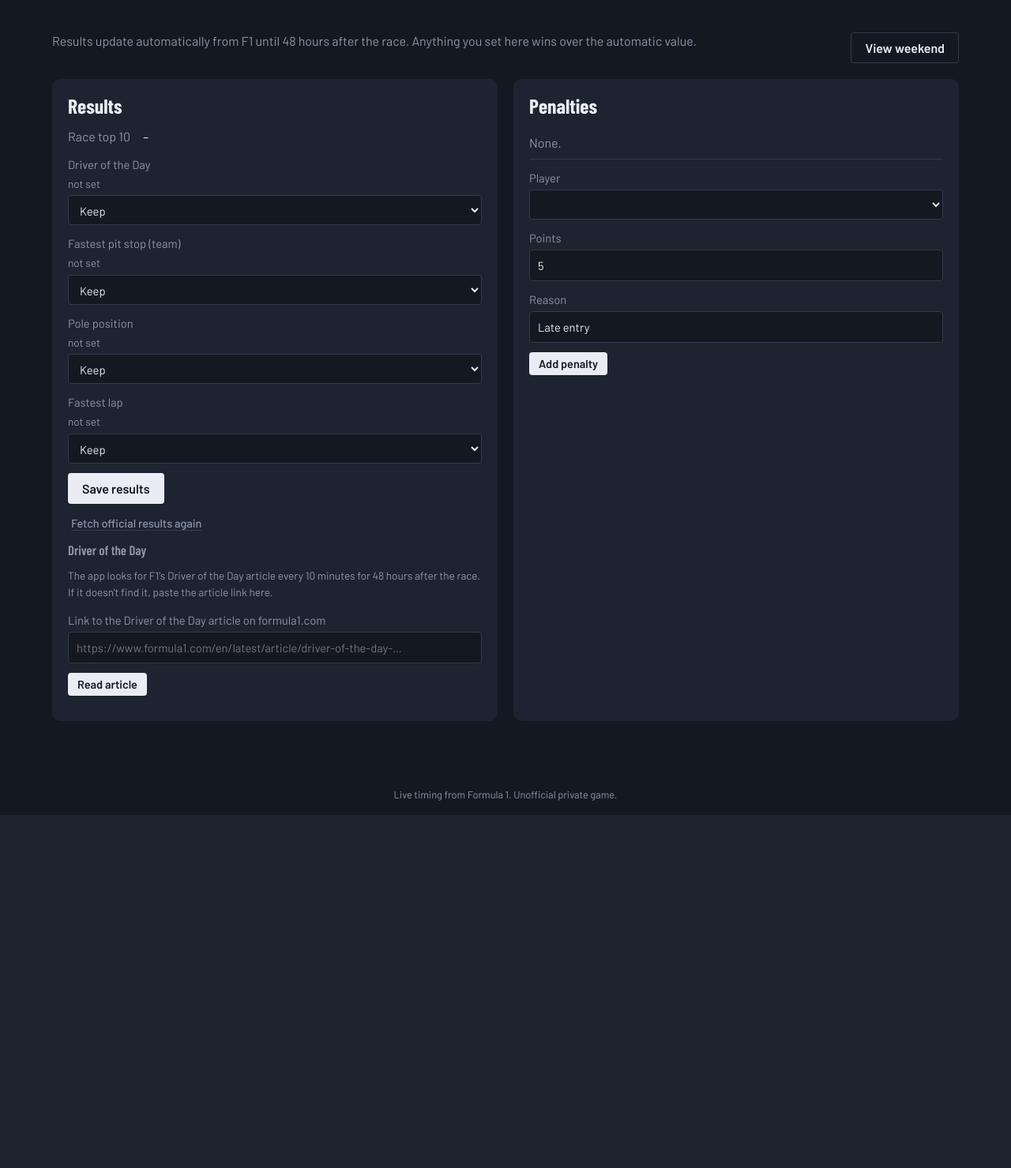
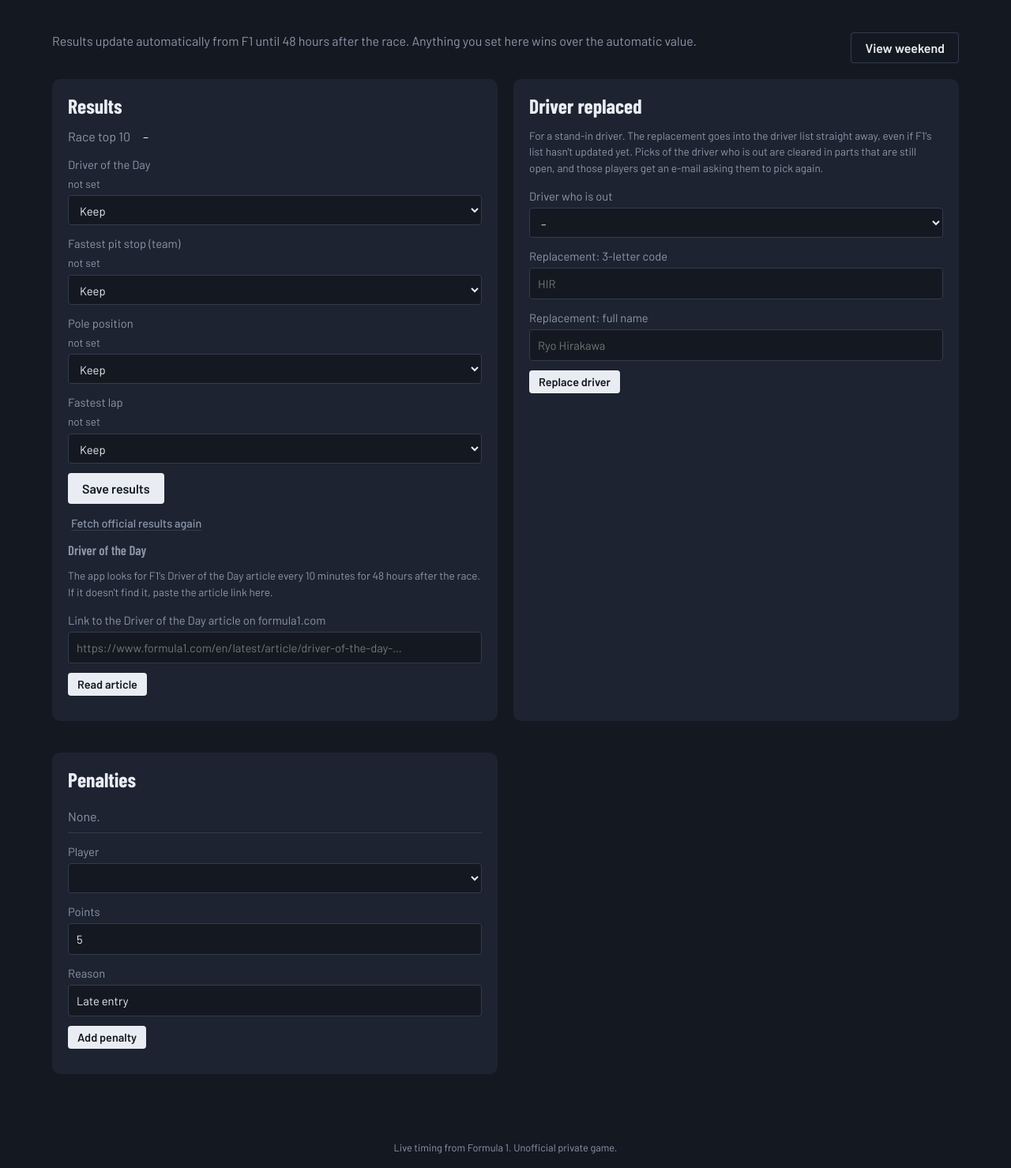
Before and after one commit to MartijnB1978/paddock-club-addon, a FastAPI app: template f1_paddock_club/app/f1pool/templates/admin_event.html in a window 1280 px wide. Shown: the part 61-1540 px from the top of the page at 79% size. Before the commit the page ends 1093 px from the top, so only its background shows below. Run offline with FastAPI, Linux system fonts and the light colour scheme; the template is opened without the code that fills it, so the values that code supplies are empty; parts of the project's set-up code (start-up, migrations or seed data) failed here and were passed over.

Commit message:
Admin: 'Driver replaced' tool - stand-in joins driver list, open picks of the outgoing driver are cleared and players e-mailed (v1.2.11)
Co-Authored-By: Claude Opus 5.5 <noreply@anthropic.com>
Claude-Session: https://claude.ai/code/session_01Ui2tTkZYvYLamZTPKPRsjP

```diff
--- a/f1_paddock_club/app/f1pool/db.py
+++ b/f1_paddock_club/app/f1pool/db.py
@@ -31,6 +31,9 @@ CREATE TABLE IF NOT EXISTS sessions(
 CREATE TABLE IF NOT EXISTS entrants(
   event_id INTEGER, number TEXT, tla TEXT, name TEXT, team TEXT, colour TEXT, headshot TEXT,
   PRIMARY KEY(event_id, tla));
+CREATE TABLE IF NOT EXISTS driver_swaps(
+  event_id INTEGER, out_tla TEXT, in_tla TEXT, in_name TEXT, created_at TEXT,
+  PRIMARY KEY(event_id, out_tla));
 CREATE TABLE IF NOT EXISTS teams(
   year INTEGER, name TEXT, colour TEXT, logo_url TEXT, logo_checked TEXT,
   PRIMARY KEY(year, name));
@@ -116,6 +119,17 @@ def init():
     conn().executescript(SCHEMA)
 
 
+def apply_driver_swaps(c, event_id):
+    """Keep admin-entered driver replacements in force, even when F1's driver list is still the old one."""
+    for sw in c.execute("SELECT * FROM driver_swaps WHERE event_id=?", (event_id,)).fetchall():
+        has_in = c.execute("SELECT 1 FROM entrants WHERE event_id=? AND tla=?", (event_id, sw["in_tla"])).fetchone()
+        if has_in:
+            c.execute("DELETE FROM entrants WHERE event_id=? AND tla=?", (event_id, sw["out_tla"]))
+        else:
+            c.execute("UPDATE entrants SET tla=?, name=?, headshot='' WHERE event_id=? AND tla=?",
+                      (sw["in_tla"], sw["in_name"], event_id, sw["out_tla"]))
+
+
 def setting(key, default=None):
     r = q1("SELECT value FROM settings WHERE key=?", key)
     return r["value"] if r else default
--- a/f1_paddock_club/app/f1pool/engine.py
+++ b/f1_paddock_club/app/f1pool/engine.py
@@ -167,6 +167,7 @@ class Engine:
                 if d["team"]:
                     c.execute("INSERT INTO teams(year,name,colour) VALUES(?,?,?) ON CONFLICT(year,name) "
                               "DO UPDATE SET colour=excluded.colour", (ev["year"], d["team"], d["colour"]))
+            db.apply_driver_swaps(c, ev["id"])
         self.bump()
 
     def backfill_entrants(self, year):
--- a/f1_paddock_club/app/f1pool/main.py
+++ b/f1_paddock_club/app/f1pool/main.py
@@ -773,7 +773,8 @@ def admin_event(request: Request, event_id: int):
                   pens=db.q("SELECT p.*, u.name FROM penalties p JOIN users u ON u.id=p.user_id "
                             "WHERE event_id=?", event_id), fields=scoring.fields_for_event(ev),
                   votes=db.q("SELECT * FROM dotd_votes WHERE event_id=? ORDER BY rank", event_id),
-                  entries=None if ev["imported"] else entry_status(ev), year=ev["year"])
+                  entries=None if ev["imported"] else entry_status(ev), year=ev["year"],
+                  swaps=db.q("SELECT * FROM driver_swaps WHERE event_id=?", event_id))
 
 
 @app.post("/admin/event/{event_id}")
@@ -825,6 +826,57 @@ async def admin_event_save(request: Request, event_id: int):
             return redirect(f"/admin/event/{event_id}")
         engine.save_dotd(ev, found)
         flash(request, f"Driver of the Day: {found['votes'][0]['name']}.")
+    elif action == "swap":
+        if ev["frozen"] or ev["imported"]:
+            flash(request, "This weekend is frozen.", "err")
+            return redirect(f"/admin/event/{event_id}")
+        out_tla = (form.get("out_tla") or "").strip().upper()
+        in_tla = (form.get("in_tla") or "").strip().upper()
+        in_name = (form.get("in_name") or "").strip()
+        if not out_tla or len(in_tla) != 3 or not in_tla.isalpha() or not in_name or in_tla == out_tla:
+            flash(request, "Choose the driver who is out, and enter the replacement's 3-letter code and name.", "err")
+            return redirect(f"/admin/event/{event_id}")
+        out = db.q1("SELECT name FROM entrants WHERE event_id=? AND tla=?", event_id, out_tla)
+        out_name = out["name"] if out else out_tla
+        with db.tx() as c:
+            c.execute("INSERT OR REPLACE INTO driver_swaps VALUES(?,?,?,?,?)",
+                      (event_id, out_tla, in_tla, in_name, db.iso(db.now_utc())))
+            db.apply_driver_swaps(c, event_id)
+        # clear picks of the outgoing driver in parts that are still open, and tell those players
+        open_fields = [f for f in scoring.fields_for_event(ev) if f != "fp" and not is_locked(event_id, f)]
+        hit = defaultdict(list)
+        if open_fields:
+            ph = ",".join("?" * len(open_fields))
+            for r in db.q(f"SELECT DISTINCT user_id, field FROM predictions WHERE event_id=? AND value=? "
+                          f"AND field IN ({ph})", event_id, out_tla, *open_fields):
+                hit[r["user_id"]].append(scoring.LABELS[r["field"]])
+            db.ex(f"DELETE FROM predictions WHERE event_id=? AND value=? AND field IN ({ph})",
+                  event_id, out_tla, *open_fields)
+        link = f"{mailer.base_url()}/predict/{event_id}"
+        names, mailed = [], 0
+        for uid, parts in hit.items():
+            usr = db.q1("SELECT * FROM users WHERE id=?", uid)
+            if not usr:
+                continue
+            names.append(usr["name"])
+            if usr["active"] and usr["email"] and mailer.send(
+                    usr["email"], f"{ev['name']}: {out_name} is out, please pick again",
+                    f"Hi {usr['name']},\n\n{in_name} replaces {out_name} at the {ev['name']}. "
+                    f"You had picked {out_name} for:\n- " + "\n- ".join(parts)
+                    + f"\n\nThat pick has been cleared. Please choose again before the deadline:\n{link}"
+                    "\n\nPaddock Club Reeuwijk"):
+                mailed += 1
+        db.logmsg("info", f"{ev['name']}: {in_name} ({in_tla}) replaces {out_name} ({out_tla}); "
+                          f"picks cleared for {', '.join(sorted(names)) or 'nobody'}")
+        flash(request, f"{in_name} replaces {out_name}. "
+                       + (f"Picks cleared for {', '.join(sorted(names))}; {mailed} e-mailed." if names
+                          else "Nobody had picked them in an open part."))
+    elif action == "unswap":
+        with db.tx() as c:
+            c.execute("DELETE FROM driver_swaps WHERE event_id=? AND out_tla=?",
+                      (event_id, (form.get("out_tla") or "").upper()))
+        engine.force("entrants")
+        flash(request, "Replacement removed; the driver list is reloaded from F1 shortly.")
     elif action == "refetch":
         db.ex("UPDATE sessions SET last_fetch=NULL WHERE event_id=?", event_id)
         engine.force("finalise")
--- a/f1_paddock_club/app/f1pool/templates/admin_event.html
+++ b/f1_paddock_club/app/f1pool/templates/admin_event.html
@@ -46,6 +46,24 @@
   {% if false %}
   {% endif %}
 </section>
+{% if not ev.frozen and not ev.imported %}
+<section class="card">
+  <h2>Driver replaced</h2>
+  <p class="muted small">For a stand-in driver. The replacement goes into the driver list straight away, even if F1's list hasn't updated yet. Picks of the driver who is out are cleared in parts that are still open, and those players get an e-mail asking them to pick again.</p>
+  {% for sw in swaps %}
+  <p>{{ sw.in_name }} ({{ sw.in_tla }}) replaces {{ sw.out_tla }}
+    <form method="post" class="inline"><input type="hidden" name="csrf" value="{{ csrf }}"><input type="hidden" name="out_tla" value="{{ sw.out_tla }}"><button class="linkbtn" name="action" value="unswap">Undo</button></form></p>
+  {% endfor %}
+  <form method="post" class="stack" onsubmit="return confirm('Clear picks of the driver who is out and e-mail those players?');">
+    <input type="hidden" name="csrf" value="{{ csrf }}"><input type="hidden" name="action" value="swap">
+    <label>Driver who is out<select name="out_tla" required><option value="">–</option>{% for d in drivers %}<option value="{{ d.tla }}">{{ d.tla }}  {{ d.name }}</option>{% endfor %}</select></label>
+    <label>Replacement: 3-letter code<input name="in_tla" maxlength="3" required placeholder="HIR" style="text-transform:uppercase"></label>
+    <label>Replacement: full name<input name="in_name" required placeholder="Ryo Hirakawa"></label>
+    <button class="btn small">Replace driver</button>
+  </form>
+</section>
+{% endif %}
+
 <section class="card">
   <h2>Penalties</h2>
   <ul class="list">{% for p in pens %}<li><b>{{ p.name }}</b> −{{ p.points }} {{ p.reason }}
--- a/f1_paddock_club/config.yaml
+++ b/f1_paddock_club/config.yaml
@@ -1,5 +1,5 @@
 name: Paddock Club F1
-version: "1.2.10"
+version: "1.2.11"
 slug: f1_paddock_club
 description: F1 prediction game with live standings, published through its own isolated Tailscale Funnel node
 url: https://github.com/MartijnB1978/paddock-club-addon
```
